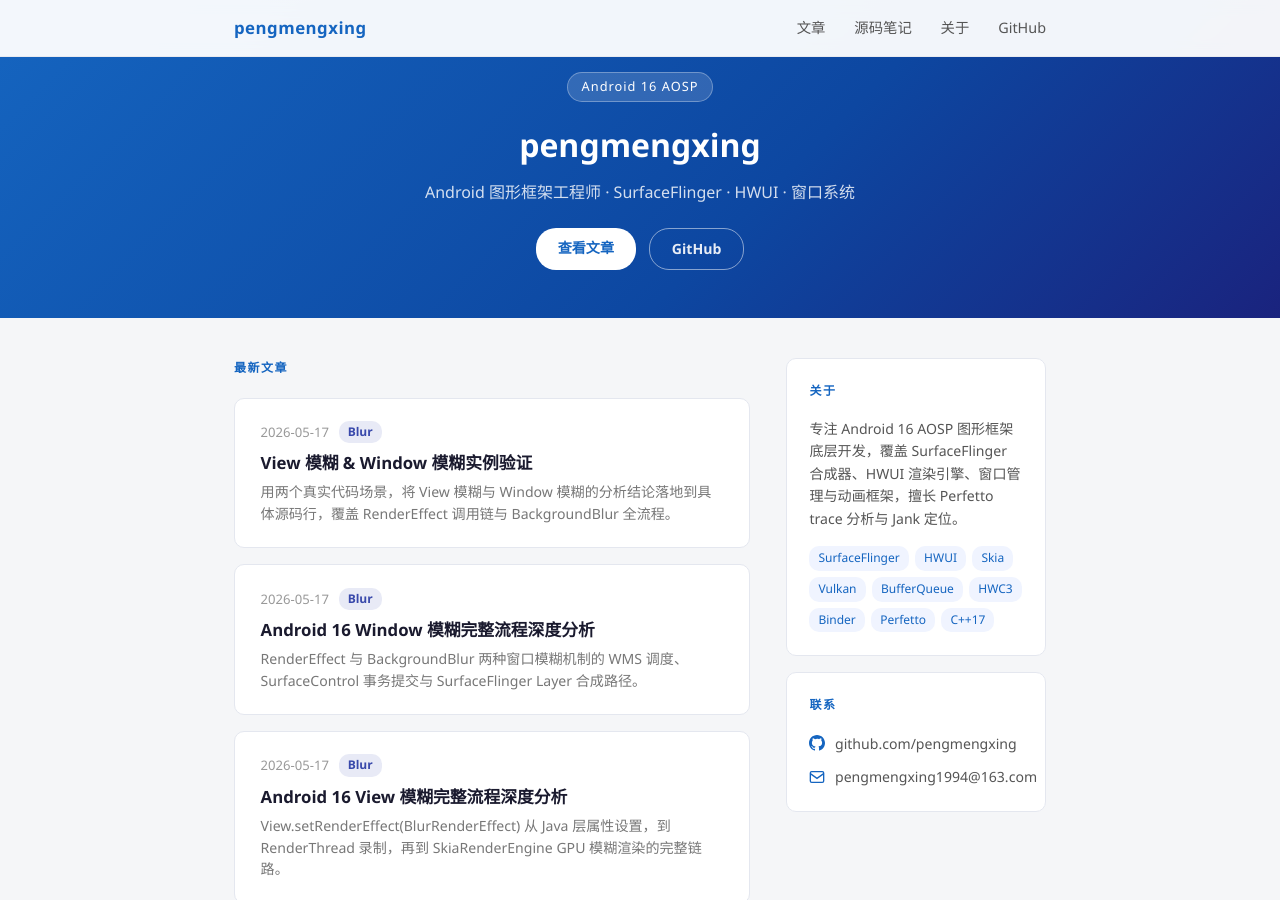
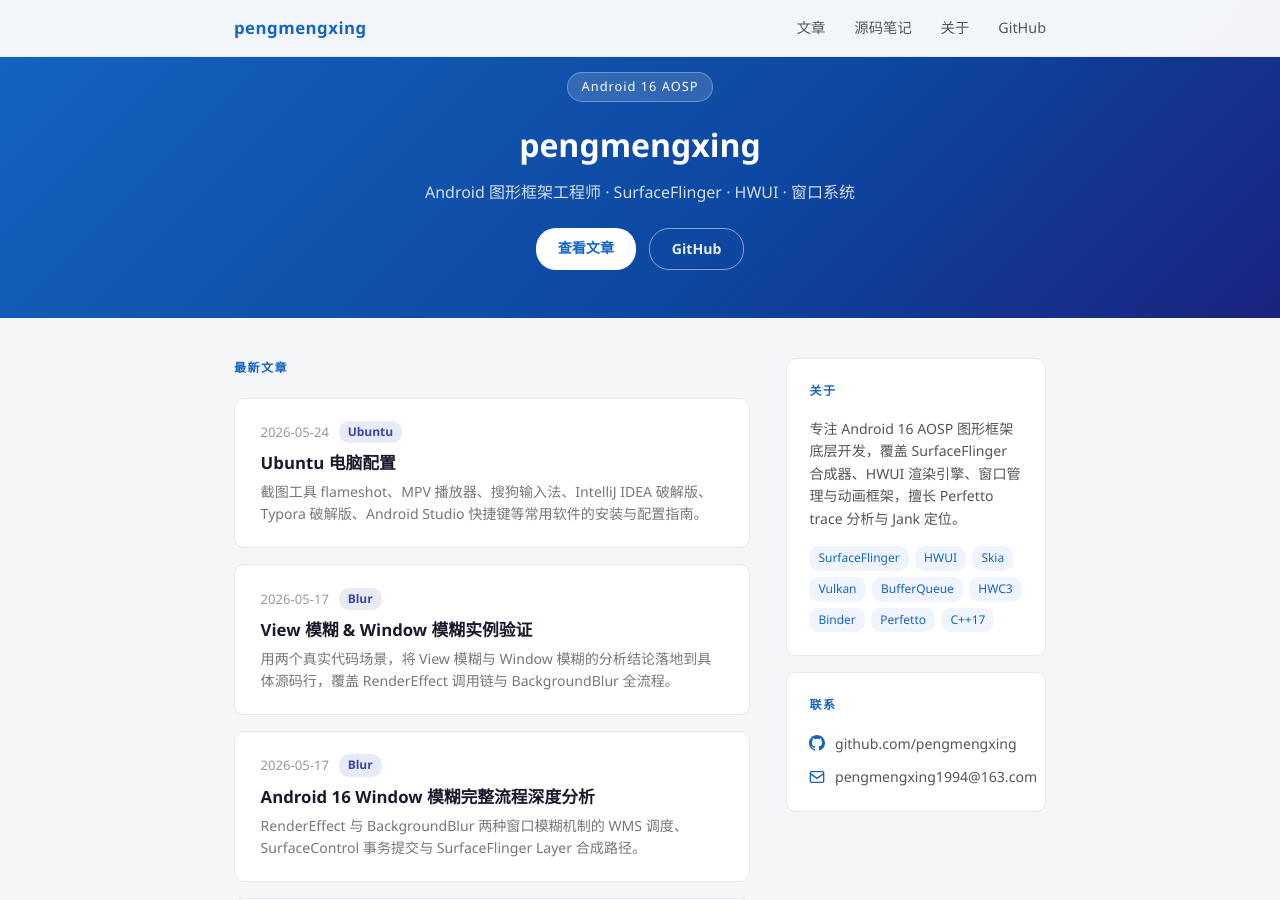
Before and after one commit to pengmengxing/pengmengxing.github.io, a Jekyll site: the page index.html, which Jekyll copies as it is, in a window 1280 px wide and 900 px high. Built offline with Jekyll 4.4.1, drawn with Linux system fonts in a browser that asks for light colours.

Commit message:
Add Ubuntu computer setup post to homepage list

```diff
--- a/index.html
+++ b/index.html
@@ -343,6 +343,15 @@
     <section id="posts">
         <div class="section-label">最新文章</div>
 
+        <a href="/2026/05/24/ubuntu-computer-setup/" class="post-card">
+            <div class="post-meta">
+                <span class="post-date">2026-05-24</span>
+                <span class="post-tag">Ubuntu</span>
+            </div>
+            <div class="post-title">Ubuntu 电脑配置</div>
+            <div class="post-desc">截图工具 flameshot、MPV 播放器、搜狗输入法、IntelliJ IDEA 破解版、Typora 破解版、Android Studio 快捷键等常用软件的安装与配置指南。</div>
+        </a>
+
         <a href="/2026/05/17/blur-examples-verification/" class="post-card">
             <div class="post-meta">
                 <span class="post-date">2026-05-17</span>
```
